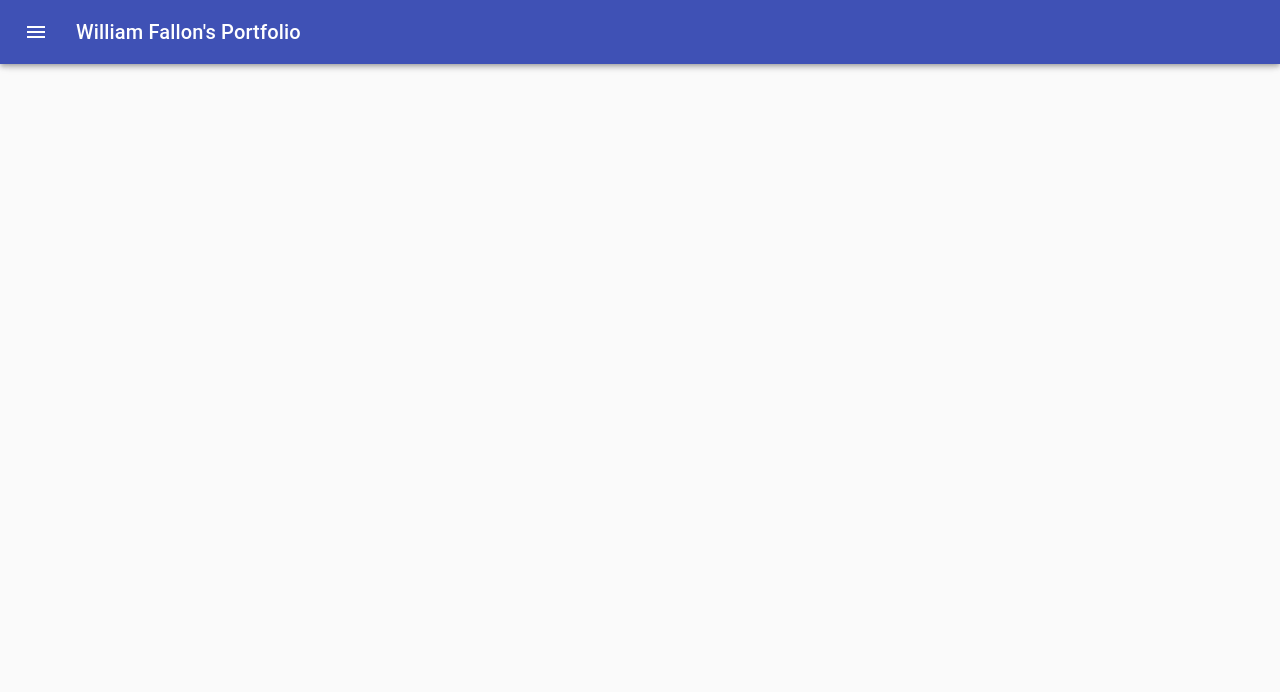
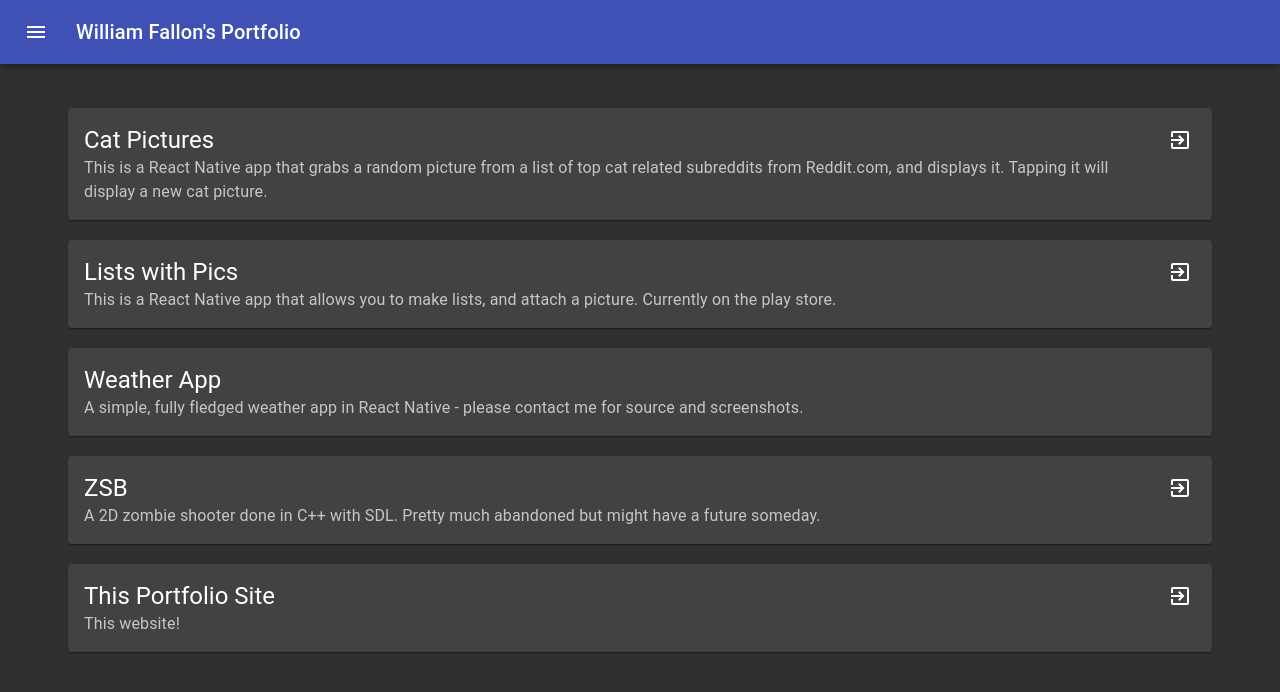
Before and after one commit to inform880/william-fallon-portfolio, a React (Create React App) app: page /projects in a window 1280 px wide. Shown: the top 692 px of the page. Built offline with nearby package versions, Linux system fonts and the light colour scheme.

Commit message:
major changes to entire site

```diff
--- a/package.json
+++ b/package.json
@@ -9,6 +9,7 @@
     "@material-ui/icons": "4.2.1",
     "react": "16.8.6",
     "react-dom": "16.8.6",
+    "react-event-timeline": "1.6.3",
     "react-router-dom": "5.0.1",
     "react-scripts": "3.0.1"
   },
--- a/src/App.js
+++ b/src/App.js
@@ -2,7 +2,7 @@ import React from "react";
 import clsx from "clsx";
 import { makeStyles } from "@material-ui/core/styles";
 
-import { Menubar } from "./Menubar";
+import { Menubar } from "./components/Menubar";
 import { Body } from "./body/Body";
 import { Container } from "@material-ui/core";
 
--- a/src/body/Body.js
+++ b/src/body/Body.js
@@ -4,11 +4,13 @@ import { Switch, Route } from "react-router-dom";
 import { Projects } from "./Projects";
 import { CodeSnippets } from "./CodeSnippets";
 import { WorkHistory } from "./WorkHistory";
+import { Home } from "./Home";
 
 export const Body = () => {
   return (
     <Switch>
-      <Route exact path="/" component={Projects} />
+      <Route exact path="/" component={Home} />
+      <Route exact path="/projects" component={Projects} />
       <Route path="/codesnippets" component={CodeSnippets} />
       <Route path="/workhistory" component={WorkHistory} />
     </Switch>
--- a/src/body/CodeSnippets.js
+++ b/src/body/CodeSnippets.js
@@ -1,7 +1,29 @@
 import React from "react";
 
-import Typography from "@material-ui/core/Typography";
+import { IdeaCard } from "../components/IdeaCard";
 
-export const CodeSnippets = () => {
-  return <Typography>CodeSnippets</Typography>;
-};
+const projects = [
+  {
+    name: "News Aggregator/Search Site Prototype",
+    description:
+      "This is a template news site congregrator that lets you search topics and view them by news source.",
+    link: "https://codesandbox.io/s/xv2733wjqq"
+  },
+  {
+    name: "Cool Clock",
+    description: "A simple React clock with some built in options",
+    link: "https://codesandbox.io/s/cool-clock-q0r0v"
+  },
+  {
+    name: "Forgot Password flow",
+    description: "A simple forgot password flow.",
+    link: "https://codesandbox.io/s/forgot-password-flow-m06mn"
+  }
+];
+export const CodeSnippets = () => (
+  <>
+    {projects.map(project => (
+      <IdeaCard key={project.name} data={project} />
+    ))}
+  </>
+);
--- /dev/null
+++ b/src/body/Home.js
@@ -0,0 +1,5 @@
+import React from "react";
+
+export const Home = () => {
+  return <div />;
+};
--- a/src/body/Projects.js
+++ b/src/body/Projects.js
@@ -1,12 +1,12 @@
 import React from "react";
 
-import Typography from "@material-ui/core/Typography";
+import { IdeaCard } from "../components/IdeaCard";
 
 const projects = [
   {
     name: "Cat Pictures",
     description:
-      "This is a React Native app that grabs a random picture from a list of top cat related subreddits from Reddit.com, and displays it. Tapping it will display a new one.",
+      "This is a React Native app that grabs a random picture from a list of top cat related subreddits from Reddit.com, and displays it. Tapping it will display a new cat picture.",
     link: "https://github.com/inform880/Cat-Pictures"
   },
   {
@@ -14,26 +14,31 @@ const projects = [
     description:
       "This is a React Native app that allows you to make lists, and attach a picture. Currently on the play store.",
     link:
-      "https://play.google.com/store/apps/details?id=com.williamfallon.listappwithimages",
-    pictureLink:
-      "https://lh3.googleusercontent.com/OKP-wnv8vcWtOcSOnlwVV_Uq8Vn2fy5tY5HVzDWNaKZO9HxxOFB7guGWt2WEty7RaR8=w720-h310-rw"
+      "https://play.google.com/store/apps/details?id=com.williamfallon.listappwithimages"
   },
   {
     name: "Weather App",
     description:
       "A simple, fully fledged weather app in React Native - please contact me for source and screenshots.",
-    link: "",
-    pictureLink: ""
+    link: ""
   },
   {
     name: "ZSB",
     description:
       "A 2D zombie shooter done in C++ with SDL. Pretty much abandoned but might have a future someday.",
-    link: "https://github.com/inform880/ZSB",
-    pictureLink: ""
+    link: "https://github.com/inform880/ZSB"
+  },
+  {
+    name: "This Portfolio Site",
+    description: "This website!",
+    link: "https://github.com/inform880/william-fallon-portfolio/"
   }
 ];
 
-export const Projects = () => {
-  return <Typography>Projects</Typography>;
-};
+export const Projects = () => (
+  <>
+    {projects.map(project => (
+      <IdeaCard key={project.name} data={project} />
+    ))}
+  </>
+);
--- a/src/body/WorkHistory.js
+++ b/src/body/WorkHistory.js
@@ -1,7 +1,111 @@
 import React from "react";
-
+import { Timeline, TimelineEvent } from "react-event-timeline";
+import CodeIcon from "@material-ui/icons/Code";
+import AccountBalanceIcon from "@material-ui/icons/AccountBalance";
 import Typography from "@material-ui/core/Typography";
+import CloudIcon from "@material-ui/icons/Cloud";
 
 export const WorkHistory = () => {
-  return <Typography>WorkHistory</Typography>;
+  return (
+    <Timeline>
+      <TimelineEvent
+        title={<Typography>Python Classes</Typography>}
+        subtitle={<Typography>2016 - 2017</Typography>}
+        icon={<CodeIcon style={{ fontSize: 25 }} />}
+        contentStyle={{ backgroundColor: "", boxShadow: null }}
+        subtitleStyle={{ color: "white" }}
+        bubbleStyle={{ backgroundColor: "#303030", borderColor: "#3f51b5" }}
+      >
+        <Typography>
+          Taught Python to children ages 7 to 12 years old in a weekly setting,
+          working under my own name
+        </Typography>
+      </TimelineEvent>
+      <TimelineEvent
+        title={
+          <Typography>
+            <a
+              href="https://www.cumulus-erp.com/"
+              target="_blank"
+              rel="noopener noreferrer"
+              style={{
+                textDecoration: "none",
+                color: "lightblue"
+              }}
+            >
+              Cumulus Consulting, LLC
+            </a>
+          </Typography>
+        }
+        subtitle={<Typography>2017 - 2019</Typography>}
+        icon={<CloudIcon style={{ fontSize: 20 }} />}
+        contentStyle={{ backgroundColor: "", boxShadow: null }}
+        subtitleStyle={{ color: "white" }}
+        bubbleStyle={{ backgroundColor: "#303030", borderColor: "#3f51b5" }}
+      >
+        <Typography>
+          Worked at Cumulus Consulting, LLC among several teams as a full-time
+          full stack developer
+          <li>
+            Used React Native to develop Android and iOS applications for shop
+            floor level manufacturing processes
+          </li>
+          <li>
+            Used Industrial Automation’s Ignition software to develop UI using
+            Python and Java
+          </li>
+          <li>Developed integrations for CNC machines using Java</li>
+          <li>
+            Used React JS to develop web frontends for manufacturing related
+            applications
+          </li>
+          <li>
+            Used GraphQL, Node, and Postgres to develop a backend database API
+          </li>
+          <li>Wrote JS GraphQL tests using Jest and Apollo</li>
+        </Typography>
+      </TimelineEvent>
+      <TimelineEvent
+        title={
+          <Typography>
+            <a
+              href="https://www.ally.com/auto/"
+              target="_blank"
+              rel="noopener noreferrer"
+              style={{
+                textDecoration: "none",
+                color: "lightblue"
+              }}
+            >
+              Ally Financial
+            </a>
+          </Typography>
+        }
+        subtitle={<Typography>2019 - present</Typography>}
+        icon={<AccountBalanceIcon style={{ fontSize: 18 }} />}
+        contentStyle={{ backgroundColor: "", boxShadow: null }}
+        subtitleStyle={{ color: "white" }}
+        bubbleStyle={{ backgroundColor: "#303030", borderColor: "#3f51b5" }}
+      >
+        <Typography>
+          Worked as a frontend software developer III in an agile team (April
+          2019 - current)
+          <li>
+            Used Ember JS, jQuery and developed front end applications and
+            debugged defects in existing code
+          </li>
+          <li>
+            Worked with offshore developers from India, who we often reviewed
+            code for or had them review our code
+          </li>
+          <li>
+            Solved logistical code challenges present in an old financial
+            establishment with many people working across different projects and
+            across the world
+          </li>
+          <li>Adopted and significantly improved old codebases </li>
+        </Typography>
+      </TimelineEvent>
+    </Timeline>
+  );
 };
--- /dev/null
+++ b/src/components/IdeaCard.js
@@ -0,0 +1,45 @@
+import React from "react";
+import { makeStyles } from "@material-ui/core/styles";
+import Card from "@material-ui/core/Card";
+import CardHeader from "@material-ui/core/CardHeader";
+import IconButton from "@material-ui/core/IconButton";
+import ExitToAppIcon from "@material-ui/icons/ExitToApp";
+
+const useStyles = makeStyles({
+  card: {
+    margin: "20px"
+  },
+  link: {
+    textDecoration: "none",
+    color: "white"
+  }
+});
+
+export const IdeaCard = ({ data: { name, description, link = "" } }) => {
+  const classes = useStyles();
+
+  return (
+    <Card className={classes.card}>
+      {link !== "" ? (
+        <a
+          className={classes.link}
+          rel="noopener noreferrer"
+          target="_blank"
+          href={link}
+        >
+          <CardHeader
+            action={
+              <IconButton aria-label="Leave site to explore project">
+                <ExitToAppIcon />
+              </IconButton>
+            }
+            title={name}
+            subheader={description}
+          />
+        </a>
+      ) : (
+        <CardHeader title={name} subheader={description} />
+      )}
+    </Card>
+  );
+};
--- a/src/Menubar.js
+++ b/src/components/Menubar.js
@@ -55,12 +55,14 @@ const useStyles = makeStyles(theme => ({
     justifyContent: "flex-end"
   },
   link: {
-    textDecoration: "none"
+    textDecoration: "none",
+    color: "white"
   }
 }));
 
 const links = [
-  { text: "Projects", icon: <ToysIcon />, link: "/" },
+  { text: "Home", icon: <ToysIcon />, link: "/" },
+  { text: "Projects", icon: <ToysIcon />, link: "/projects" },
   { text: "Code Snippets", icon: <ToysIcon />, link: "codesnippets" },
   { text: "Work History", icon: <ToysIcon />, link: "workhistory" }
 ];
@@ -113,7 +115,7 @@ export const Menubar = ({ handleDrawerOpen, handleDrawerClose, open }) => {
         <Divider />
         <List>
           {links.map(({ text, icon, link }, index) => (
-            <Link to={link} className={classes.link}>
+            <Link key={text} to={link} className={classes.link}>
               <ListItem button key={text}>
                 <ListItemIcon>{icon}</ListItemIcon>
                 <ListItemText primary={text} />
--- a/src/index.js
+++ b/src/index.js
@@ -1,17 +1,26 @@
 import React from "react";
 import ReactDOM from "react-dom";
 import { BrowserRouter } from "react-router-dom";
+import { MuiThemeProvider, createMuiTheme } from "@material-ui/core/styles";
 
 import CssBaseline from "@material-ui/core/CssBaseline";
 
 import { App } from "./App";
 
+const theme = createMuiTheme({
+  palette: {
+    type: "dark"
+  }
+});
+
 const Index = () => {
   return (
     <div className="App">
       <BrowserRouter>
-        <CssBaseline />
-        <App />
+        <MuiThemeProvider theme={theme}>
+          <CssBaseline />
+          <App />
+        </MuiThemeProvider>
       </BrowserRouter>
     </div>
   );
```
